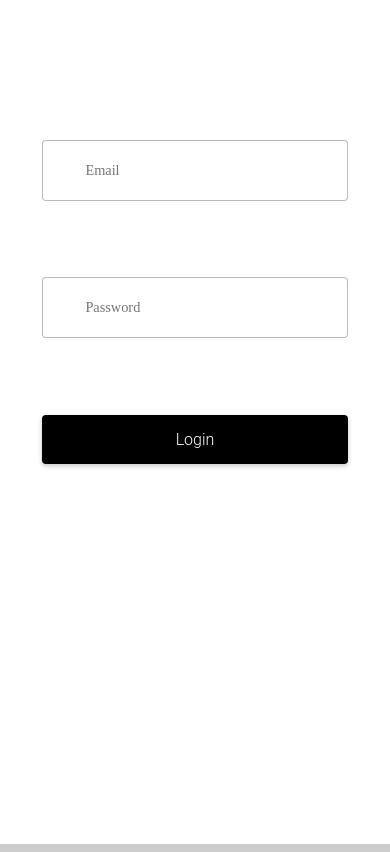
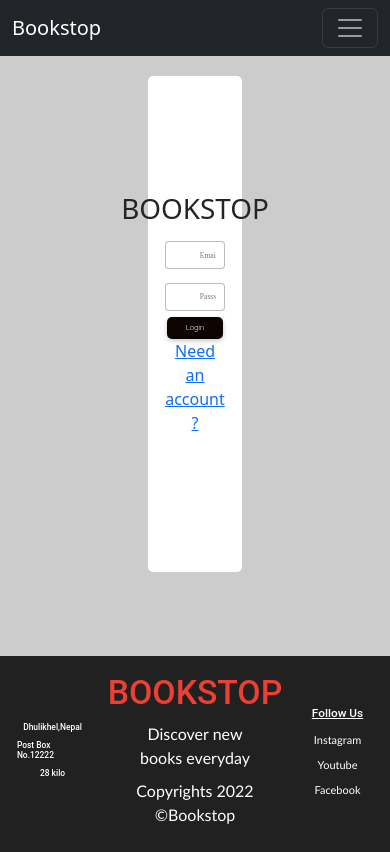
Before and after one commit to Angel-dash/Bookstop, a React (Create React App) app in the folder frontend/: page /signup in a window 390 px wide. Built offline with nearby package versions, Linux system fonts and the light colour scheme.

Commit message:
Few changes made in login and singup pages

```diff
--- a/frontend/src/components/LoginSignup.css
+++ b/frontend/src/components/LoginSignup.css
@@ -1,51 +1,15 @@
-.LoginSignUpContainer {
-    width: 100vw;
-    height: 100vh;
-    max-width: 100%;
-    display: flex;
-    justify-content: center;
-    align-items: center;
-    background-color: rgb(231, 231, 231);
-    position: fixed;
-    top: 0%;
-    left: 0;
+
+.LoginSignUpContainer{
+    text-align: center;
+    margin-top: 5%;
+    margin-bottom: 20%;
+    margin-left:38%;
+    margin-right:38%;
+    background-color: white;
+    padding-top: 100px;
+    padding-bottom: 120px;
+    border-radius: 5px;
 }
-
-.LoginSignUpBox {
-    background-color: white;
-    width: 25vw;
-    height: 70vh;
-    box-sizing: border-box;
-    overflow: hidden;
-}
-
-.login_signUp_toggle {
-    display: flex;
-    height: 3vmax;
-}
-
-.login_signUp_toggle>p {
-    color: rgba(0, 0, 0, 0.678);
-    font: 300 1vmax "Roboto";
-    transition: all 0.5s;
-    cursor: pointer;
-    display: grid;
-    place-items: center;
-    width: 100%;
-}
-
-.login_signUp_toggle>p:hover {
-    color: tomato;
-}
-
-.LoginSignUpBox>div>button {
-    background-color: tomato;
-    height: 3px;
-    width: 50%;
-    border: none;
-    transition: all 0.5s;
-}
-
 .loginForm,
 .signUpForm {
     display: flex;
@@ -57,18 +21,6 @@
     height: 70%;
     transition: all 0.5s;
 }
-
-.signUpForm {
-    transform: translateY(-100%) translateX(-100vmax);
-}
-
-.loginForm>div,
-.signUpForm>div {
-    display: flex;
-    width: 100%;
-    align-items: center;
-}
-
 .loginForm>div>input,
 .signUpForm>div>input {
     padding: 1vmax 4vmax;
@@ -80,142 +32,26 @@
     font: 300 0.9vmax cursive;
     outline: none;
 }
-
-.loginForm>div>svg,
-.signUpForm>div>svg {
-    position: absolute;
-    transform: translateX(1vmax);
-    font-size: 1.6vmax;
-    color: rgba(0, 0, 0, 0.623);
+.loginEmail,
+.loginPassword{
+    padding:6px 0;;
 }
-
-.loginForm>a {
-    color: rgba(0, 0, 0, 0.651);
-    text-decoration: none;
-    align-self: flex-end;
-    transition: all 0.5s;
-    font: 500 0.8vmax "Gill Sans";
-}
-
-.loginForm>a:hover {
-    color: black;
-}
-
-#registerImage>img {
-    width: 3vmax;
-    border-radius: 100%;
-}
-
-#registerImage>input {
-    display: flex;
-    padding: 0%;
-}
-
-#registerImage>input::file-selector-button {
-    cursor: pointer;
-    width: 100%;
-    z-index: 2;
-    height: 5vh;
-    border: none;
-    margin: 0%;
-    font: 400 0.8vmax cursive;
-    transition: all 0.5s;
-    padding: 0 1vmax;
-    color: rgba(0, 0, 0, 0.623);
-    background-color: rgb(255, 255, 255);
-}
-
-#registerImage>input::file-selector-button:hover {
-    background-color: rgb(235, 235, 235);
-}
-
 .loginBtn,
 .signUpBtn {
     border: none;
-    background-color: rgb(0, 0, 0);
+    background-color: rgb(13, 3, 1);
     color: white;
     font: 300 0.9vmax "Roboto";
-    width: 100%;
+    width: 92%;
     padding: 0.8vmax;
     cursor: pointer;
     transition: all 0.5s;
-    border-radius: 4px;
+    border-radius: 5px;
     outline: none;
     box-shadow: 0 2px 5px rgba(0, 0, 0, 0.219);
 }
 
 .loginBtn:hover,
 .signUpBtn:hover {
-    background-color: rgb(26, 23, 23);
+    background-color: rgb(33, 32, 31);
 }
-
-.shiftToLeft {
-    transform: translateX(-100%);
-}
-
-.shiftToNeutral {
-    transform: translateX(0%);
-}
-
-.shiftToNeutralForm {
-    transform: translateX(0%) translateY(-100%);
-}
-
-.shiftToRight {
-    transform: translateX(100%);
-}
-
-@media screen and (max-width: 600px) {
-    .LoginSignUpContainer {
-        background-color: white;
-    }
-
-    .LoginSignUpBox {
-        width: 100vw;
-        height: 95vh;
-    }
-
-    .login_signUp_toggle {
-        height: 5vmax;
-    }
-
-    .login_signUp_toggle>p {
-        font: 300 1.5vmax "Roboto";
-    }
-
-    .loginForm,
-    .signUpForm {
-        padding: 5vmax;
-    }
-
-    .loginForm>div>input,
-    .signUpForm>div>input {
-        padding: 2.5vmax 5vmax;
-        font: 300 1.7vmax cursive;
-    }
-
-    .loginForm>div>svg,
-    .signUpForm>div>svg {
-        font-size: 2.8vmax;
-    }
-
-    .loginForm>a {
-        font: 500 1.8vmax "Gill Sans";
-    }
-
-    #registerImage>img {
-        width: 8vmax;
-        border-radius: 100%;
-    }
-
-    #registerImage>input::file-selector-button {
-        height: 7vh;
-        font: 400 1.8vmax cursive;
-    }
-
-    .loginBtn,
-    .signUpBtn {
-        font: 300 1.9vmax "Roboto";
-        padding: 1.8vmax;
-    }
-}
--- a/frontend/src/components/Signin.js
+++ b/frontend/src/components/Signin.js
@@ -7,6 +7,7 @@ const Signin = () => {
 				<div className="LoginSignUpContainer">
 					<div className="LoginSignUpBox">
 						<form className="loginForm">
+							<h1>BOOKSTOP</h1>
 							<div className="loginEmail">
 								<input type="email" placeholder="Email" required />
 							</div>
--- a/frontend/src/components/Signup.js
+++ b/frontend/src/components/Signup.js
@@ -1,5 +1,6 @@
 import React from "react";
 import "./LoginSignup.css";
+import {Link} from "react-router-dom";
 const Signup = () => {
 	return (
 		<>
@@ -7,6 +8,7 @@ const Signup = () => {
 				<div className="LoginSignUpContainer">
 					<div className="LoginSignUpBox">
 						<form className="loginForm">
+							<h1>BOOKSTOP</h1>
 							<div className="loginEmail">
 								<input type="email" placeholder="Email" required />
 							</div>
@@ -14,6 +16,7 @@ const Signup = () => {
 								<input type="password" placeholder="Password" required />
 							</div>
 							<input type="submit" value="Login" className="loginBtn" />
+							<Link to="/signIn">Need an account ?</Link>
 						</form>
 					</div>
 				</div>
```
